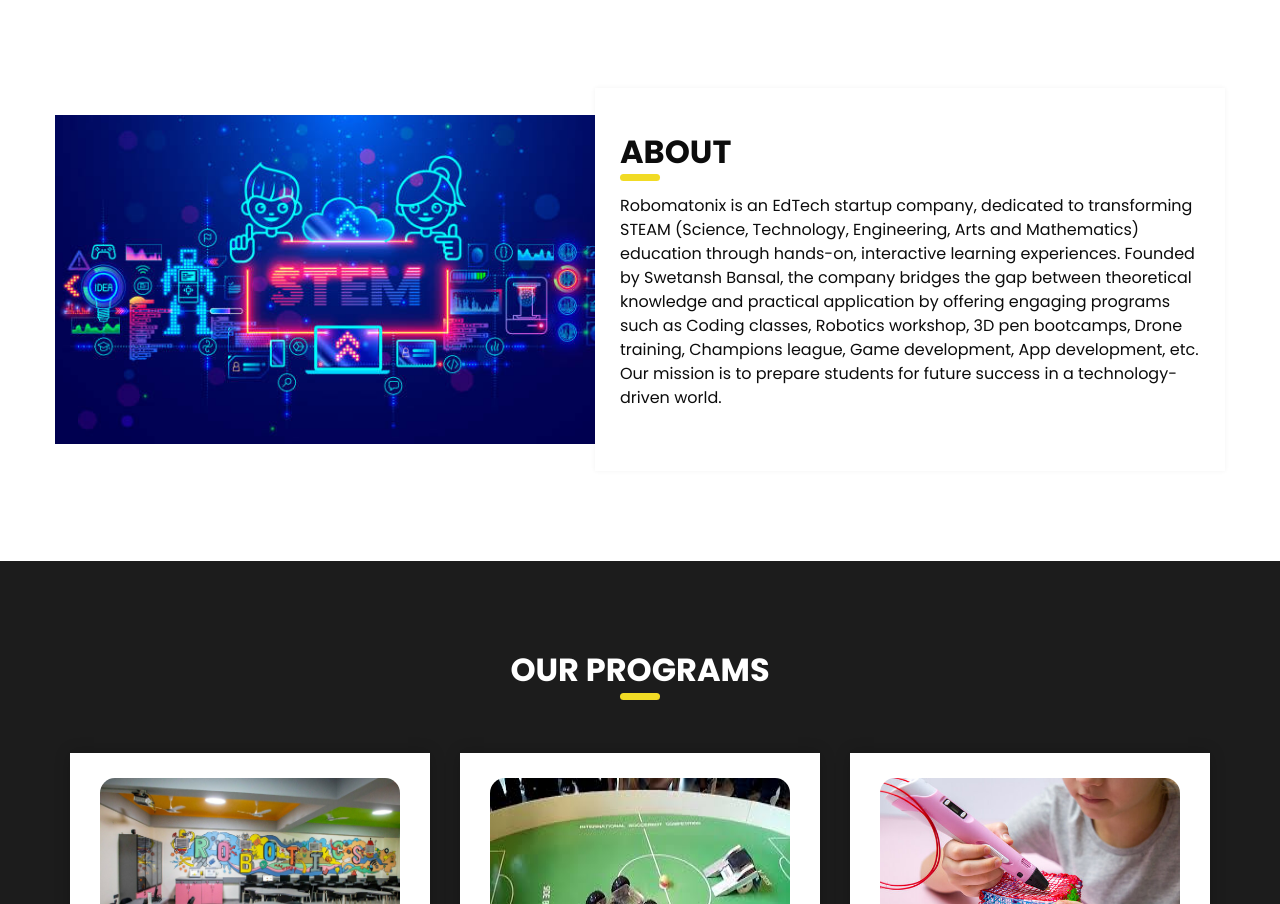
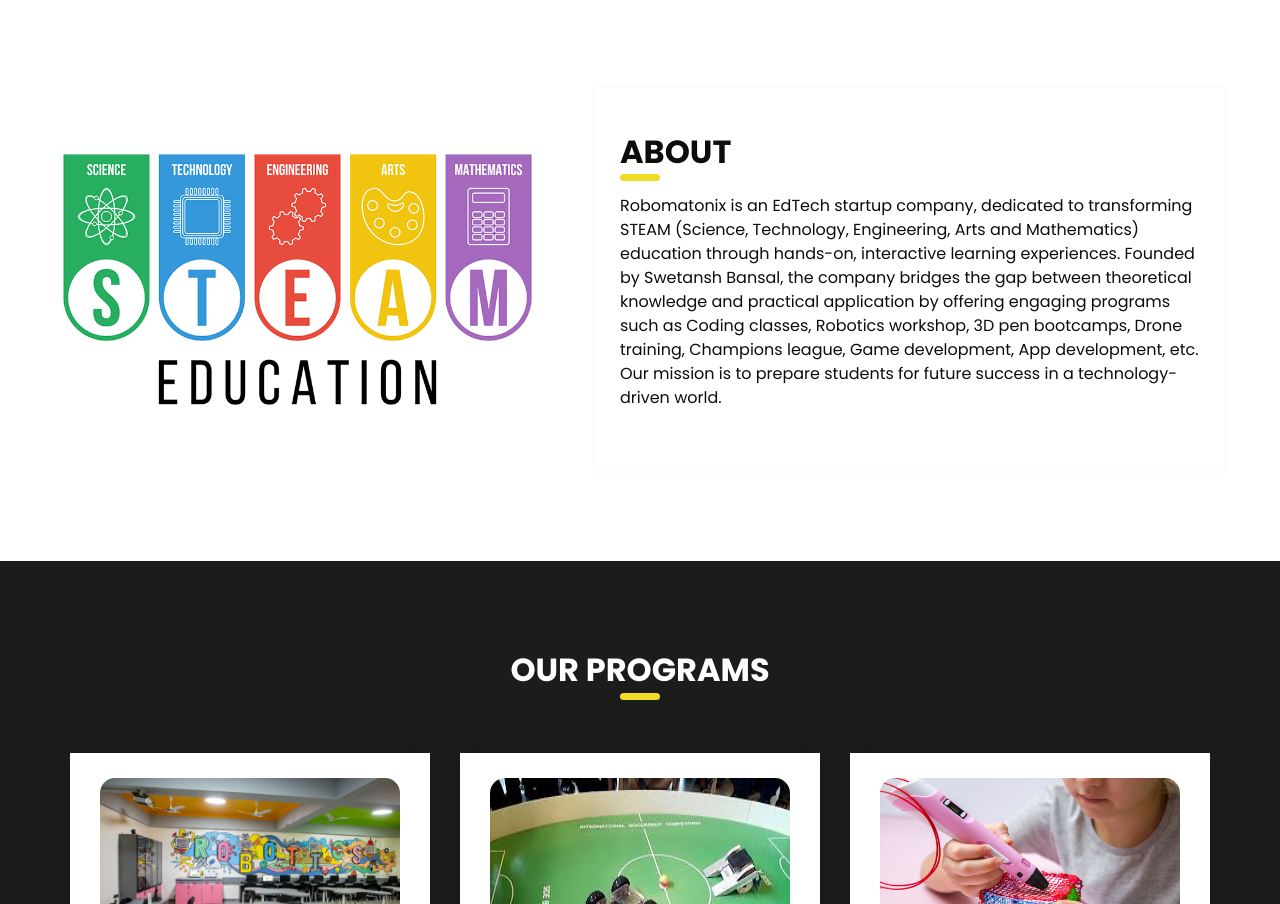
Before and after one commit to bswetansh/robomatonix, a plain HTML site: page index.html in a window 1280 px wide. Shown: the part 802-1706 px from the top of the page. Drawn offline with Linux system fonts and the light colour scheme; a script that the page names is missing.

Commit message:
Update index.html

```diff
--- a/index.html
+++ b/index.html
@@ -159,7 +159,7 @@
         <div class="col-md-6 px-0">
           <div class="img_container">
             <div class="img-box">
-              <img src="images/stem-about.jpg" alt="" />
+              <img src="images/about2.png" alt=""  class="move-left" />
             </div>
           </div>
         </div>
@@ -183,6 +183,12 @@
       </div>
     </div>
   </section>
+  <style>
+    .move-left {
+        position: relative;
+        left: -50px; /* Moves only the image to the left */
+    }
+</style>
 
   <!-- end about section -->
 
```
